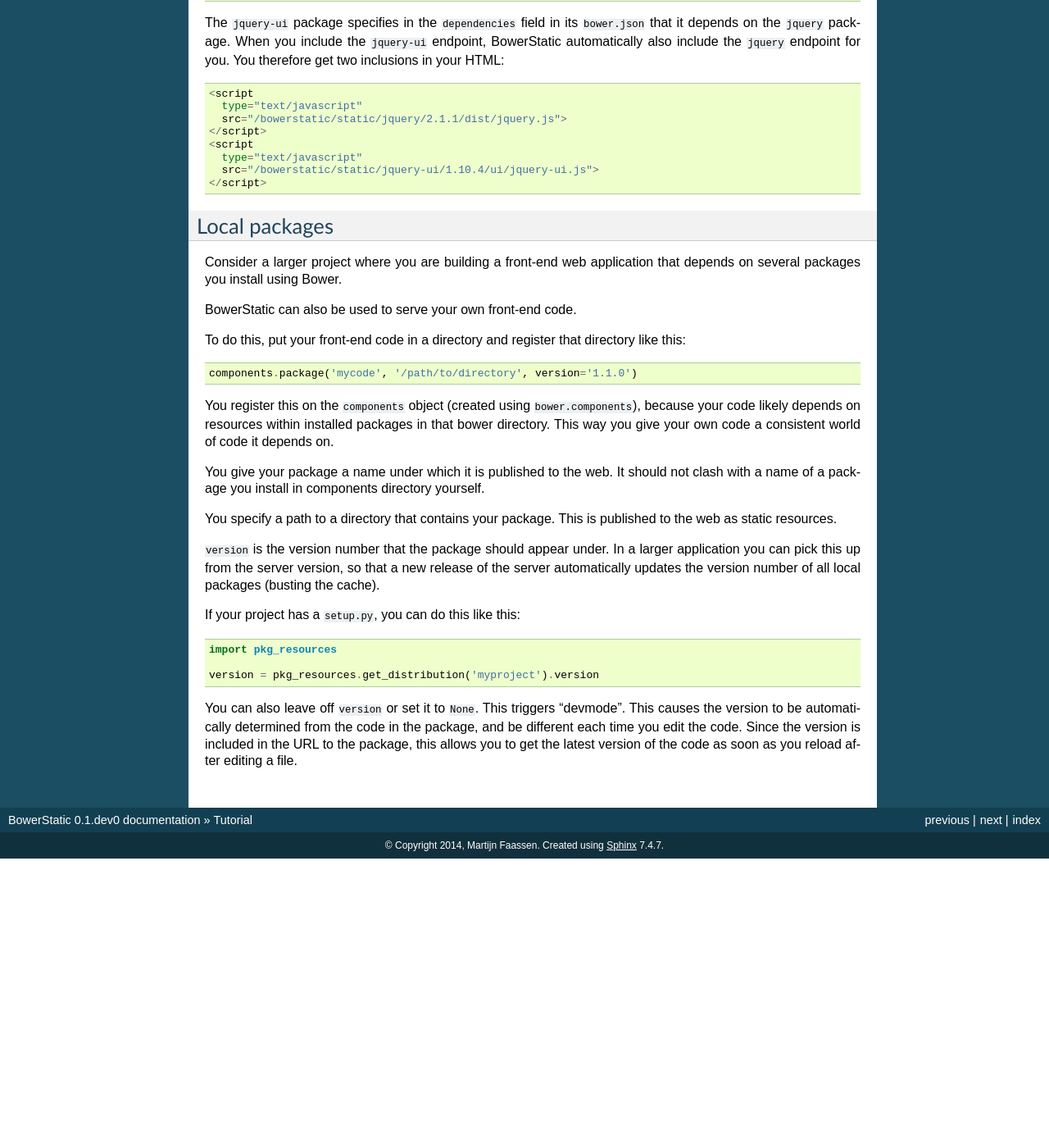
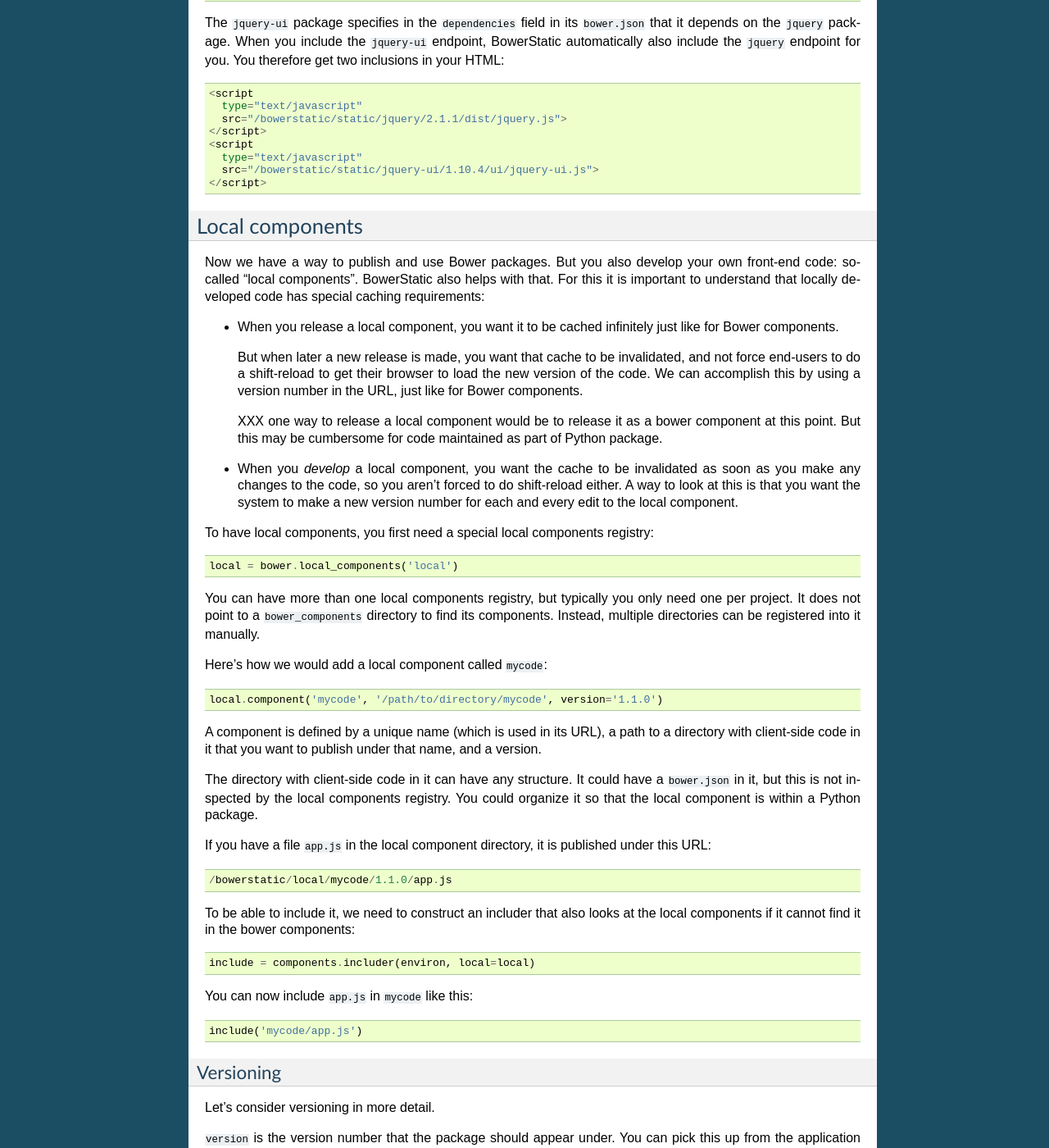
Before and after one commit to faassen/bowerstatic, a Sphinx documentation site: the page built from doc/tutorial.rst, in a window 1280 px wide and 1400 px high, scrolled down 3049 px. Shown: the whole window at 82% size. Built offline with Sphinx 7.4.7, drawn with Linux system fonts in a browser that asks for light colours; before the commit the page ends 4096 px from its top, so only the background shows below that; some of the changed text lies outside the part shown.

Commit message:
Revise the local component science fiction story.

```diff
--- a/doc/tutorial.rst
+++ b/doc/tutorial.rst
@@ -191,45 +191,114 @@ inclusions in your HTML::
     src="/bowerstatic/static/jquery-ui/1.10.4/ui/jquery-ui.js">
   </script>
 
-Local packages
---------------
+Local components
+----------------
 
-Consider a larger project where you are building a front-end web
-application that depends on several packages you install using Bower.
+Now we have a way to publish and use Bower packages. But you also
+develop your own front-end code: so-called "local
+components". BowerStatic also helps with that. For this it is
+important to understand that locally developed code has special
+caching requirements:
 
-BowerStatic can also be used to serve your own front-end code.
+* When you release a local component, you want it to be cached
+  infinitely just like for Bower components.
 
-To do this, put your front-end code in a directory and register that
-directory like this::
+  But when later a new release is made, you want that cache to be
+  invalidated, and not force end-users to do a shift-reload to get
+  their browser to load the new version of the code. We can accomplish
+  this by using a version number in the URL, just like for Bower
+  components.
 
-  components.package('mycode', '/path/to/directory', version='1.1.0')
+  XXX one way to release a local component would be to release it
+  as a bower component at this point. But this may be cumbersome
+  for code maintained as part of Python package.
 
-You register this on the ``components`` object (created using
-``bower.components``), because your code likely depends on resources
-within installed packages in that bower directory. This way you give
-your own code a consistent world of code it depends on.
+* When you *develop* a local component, you want the cache to be
+  invalidated as soon as you make any changes to the code, so you
+  aren't forced to do shift-reload either. A way to look at this is
+  that you want the system to make a new version number for each and
+  every edit to the local component.
 
-You give your package a name under which it is published to the
-web. It should not clash with a name of a package you install in
-components directory yourself.
+To have local components, you first need a special local components
+registry::
 
-You specify a path to a directory that contains your package. This
-is published to the web as static resources.
+  local = bower.local_components('local')
+
+You can have more than one local components registry, but typically
+you only need one per project. It does not point to a
+``bower_components`` directory to find its components. Instead, multiple
+directories can be registered into it manually.
+
+Here's how we would add a local component called ``mycode``::
+
+  local.component('mycode', '/path/to/directory/mycode', version='1.1.0')
+
+A component is defined by a unique name (which is used in its URL),
+a path to a directory with client-side code in it that you want
+to publish under that name, and a version.
+
+The directory with client-side code in it can have any structure. It
+could have a ``bower.json`` in it, but this is not inspected by the
+local components registry. You could organize it so that the local
+component is within a Python package.
+
+If you have a file ``app.js`` in the local component directory, it
+is published under this URL::
+
+  /bowerstatic/local/mycode/1.1.0/app.js
+
+To be able to include it, we need to construct an includer that also
+looks at the local components if it cannot find it in the
+bower components::
+
+  include = components.includer(environ, local=local)
+
+You can now include ``app.js`` in ``mycode`` like this::
+
+  include('mycode/app.js')
+
+Versioning
+~~~~~~~~~~
+
+Let's consider versioning in more detail.
 
 ``version`` is the version number that the package should appear
-under. In a larger application you can pick this up from the server
-version, so that a new release of the server automatically updates
-the version number of all local packages (busting the cache).
+under. You can pick this up from the application version, so that a
+new release of the application automatically updates the version
+number of all local packages (busting the cache).
 
-If your project has a ``setup.py``, you can do this like this::
+You could for instance pick it up from the Python project's
+``setup.py`` like this::
 
   import pkg_resources
 
   version = pkg_resources.get_distribution('myproject').version
 
 You can also leave off ``version`` or set it to ``None``. This
-triggers "devmode". This causes the version to be automatically
-determined from the code in the package, and be different each time
-you edit the code. Since the version is included in the URL to the
-package, this allows you to get the latest version of the code as soon
-as you reload after editing a file.
+triggers ``devmode`` for that local component. It causes the version
+to be automatically determined from the code in the package, and be
+different each time you edit the code. Since the version is included
+in the URL to the package, this allows you to get the latest version
+of the code as soon as you reload after editing a file. No
+shift-reloads needed to reload the code!
+
+Devmode is relatively expensive, as BowerStatic has to monitor the
+local directory for any changes to update the version number. You
+should make sure you don't able it during a release, but pass the real
+version number itself.
+
+If your application has a notion of a development mode that you can
+somehow inspect during run-time, you can write a version function that
+automatically returns ``None`` in development mode and otherwise returns
+the application's version number. This ensures optimal caching behavior
+during development and deployment both. Here's what this function could
+look like::
+
+  def get_version():
+      if is_devmode_enabled():
+          return None
+      return pkg_resources.get_distribution('myproject').version
+
+You can then use this function when you register a local component::
+
+  local.component('mycode', '/path/to/directory/mycode', version=get_version())
```
